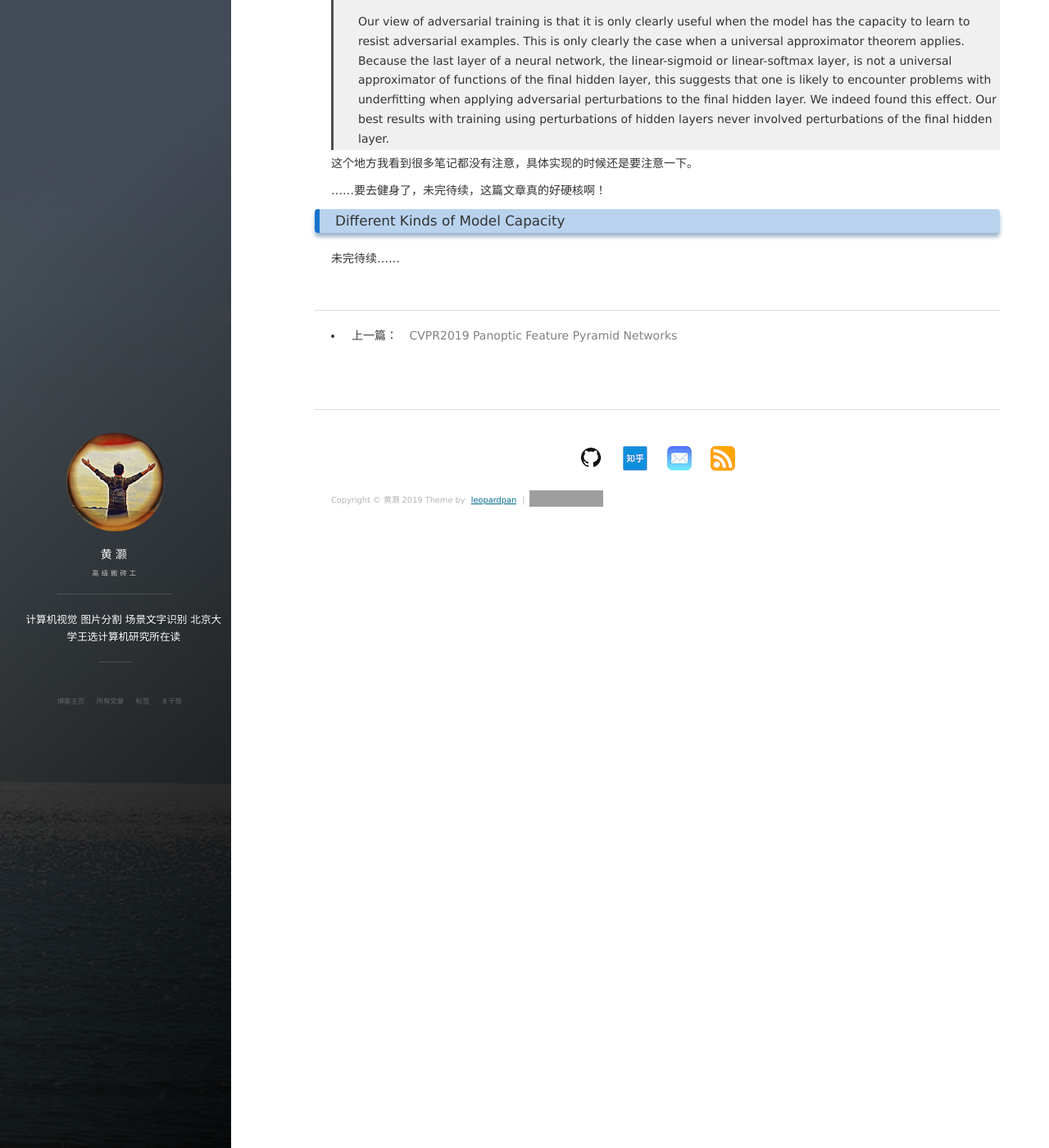
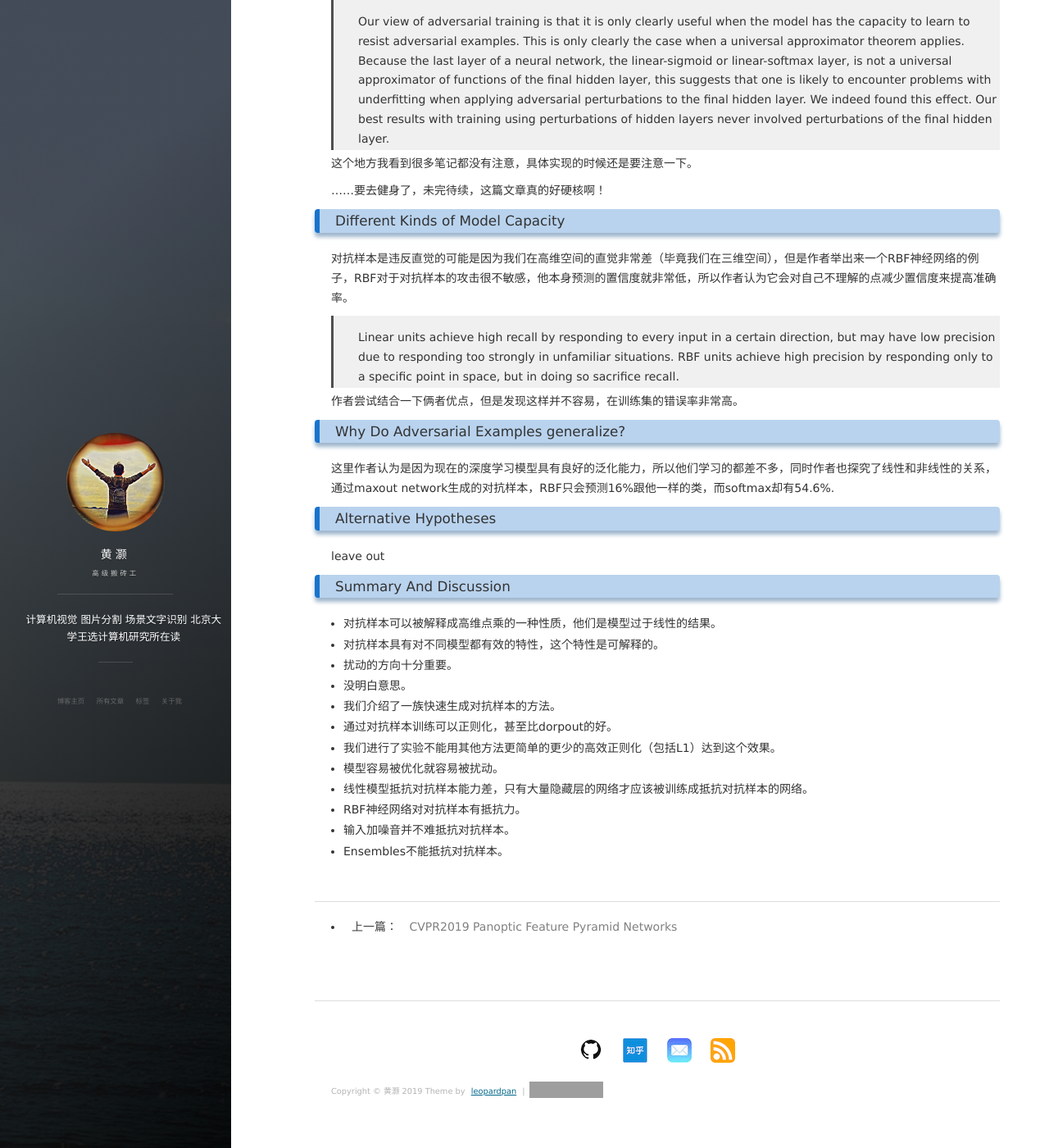
Before and after one commit to Huaxingweichen/Huaxingweichen.github.io, a Jekyll site: the page built from _posts/2019-12-01-EXPLAINING AND HARNESSING ADVERSARIAL EXAMPLE.md, in a window 1280 px wide and 1400 px high, scrolled down 3508 px. Shown: the whole window at 82% size. Built offline with Jekyll 4.4.1, drawn with Linux system fonts in a browser that asks for light colours; nearby versions of some CDN libraries; comment, search, counter and statistics services are not loaded; grey boxes are pictures that could not be loaded.

Commit message:
更新FGSM

```diff
--- a/_posts/2019-12-01-EXPLAINING AND HARNESSING ADVERSARIAL EXAMPLE.md
+++ b/_posts/2019-12-01-EXPLAINING AND HARNESSING ADVERSARIAL EXAMPLE.md
@@ -96,4 +96,31 @@ w⊤x ̃ = w⊤x + w⊤η
 
 ### Different Kinds of Model Capacity
 
-未完待续......
+对抗样本是违反直觉的可能是因为我们在高维空间的直觉非常差（毕竟我们在三维空间），但是作者举出来一个RBF神经网络的例子，RBF对于对抗样本的攻击很不敏感，他本身预测的置信度就非常低，所以作者认为它会对自己不理解的点减少置信度来提高准确率。
+
+> Linear units achieve high recall by responding to every input in a certain direction, but may have low precision due to responding too strongly in unfamiliar situations. RBF units achieve high precision by responding only to a specific point in space, but in doing so sacrifice recall.
+
+作者尝试结合一下俩者优点，但是发现这样并不容易，在训练集的错误率非常高。
+
+### Why Do Adversarial Examples generalize?
+
+这里作者认为是因为现在的深度学习模型具有良好的泛化能力，所以他们学习的都差不多，同时作者也探究了线性和非线性的关系，通过maxout network生成的对抗样本，RBF只会预测16%跟他一样的类，而softmax却有54.6%.
+
+### Alternative Hypotheses
+
+leave out
+
+### Summary And Discussion
+
+- 对抗样本可以被解释成高维点乘的一种性质，他们是模型过于线性的结果。
+- 对抗样本具有对不同模型都有效的特性，这个特性是可解释的。
+- 扰动的方向十分重要。
+- 没明白意思。
+- 我们介绍了一族快速生成对抗样本的方法。
+- 通过对抗样本训练可以正则化，甚至比dorpout的好。
+- 我们进行了实验不能用其他方法更简单的更少的高效正则化（包括L1）达到这个效果。
+- 模型容易被优化就容易被扰动。
+- 线性模型抵抗对抗样本能力差，只有大量隐藏层的网络才应该被训练成抵抗对抗样本的网络。
+- RBF神经网络对对抗样本有抵抗力。
+- 输入加噪音并不难抵抗对抗样本。
+- Ensembles不能抵抗对抗样本。
```
